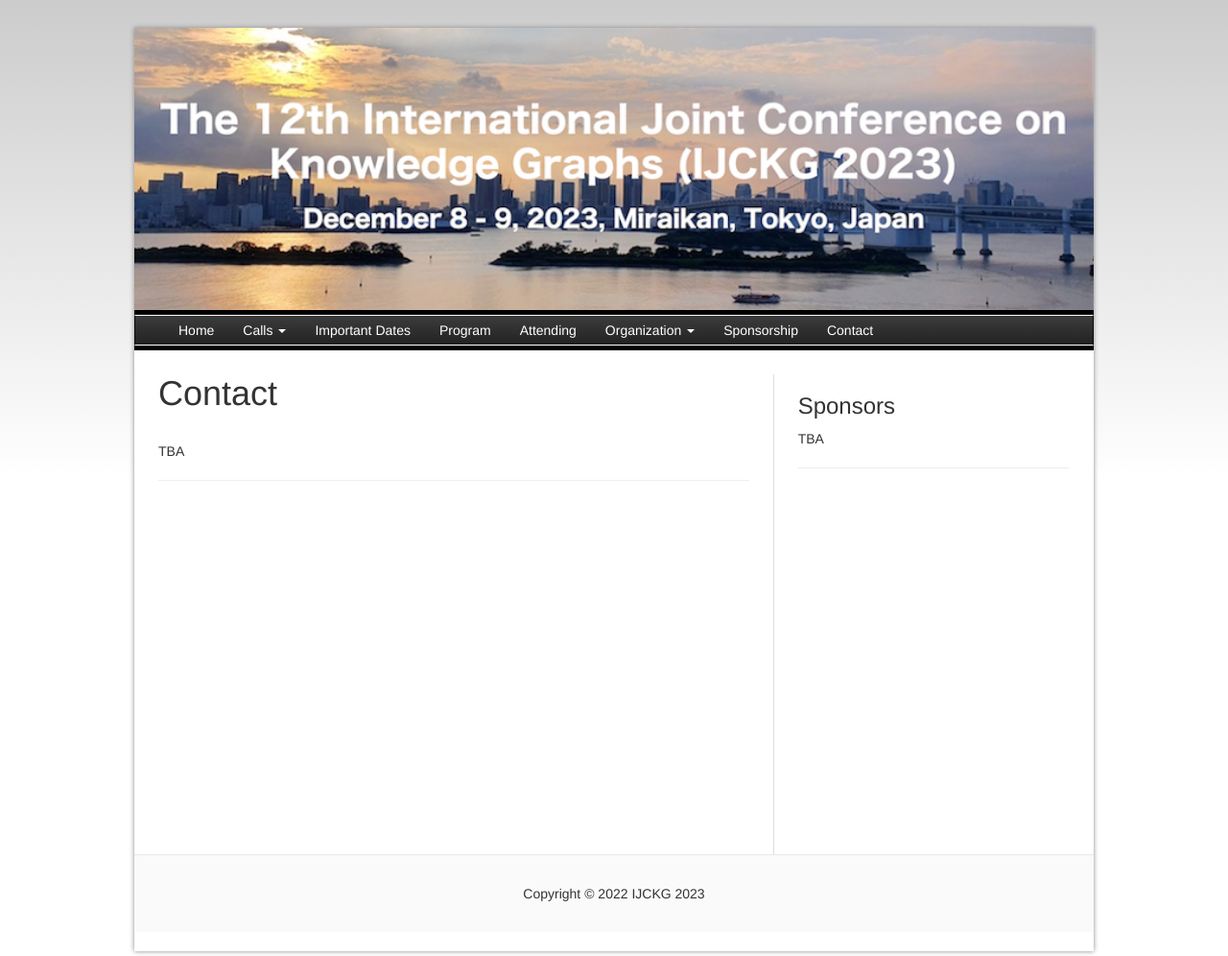
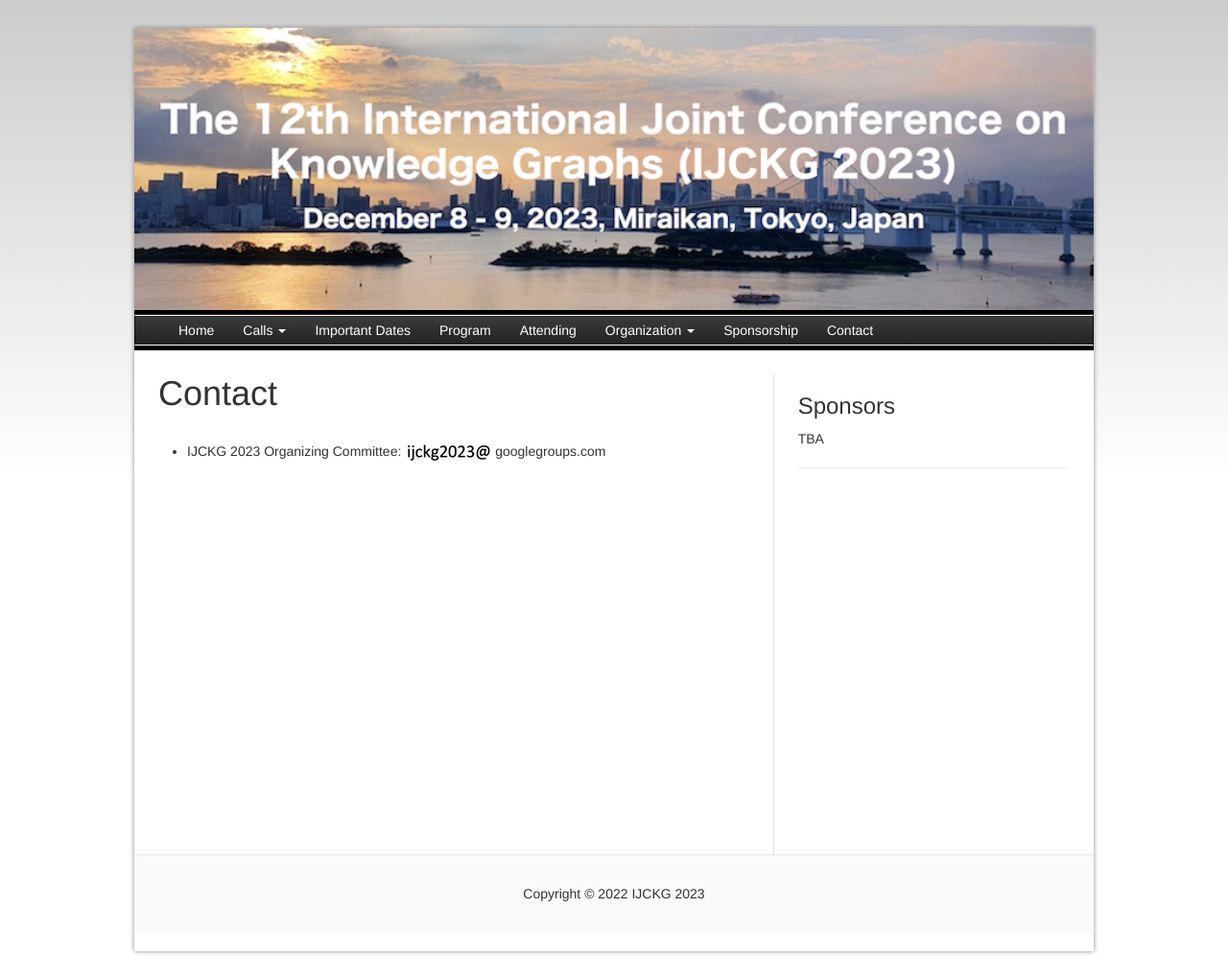
Before and after one commit to IJCKGconference/IJCKG2023, a Jekyll site: the page built from pages/contact.html, in a window 1280 px wide. Shown: the whole page at 96% size. Built offline with Jekyll 4.4.1, drawn with Linux system fonts in a browser that asks for light colours.

Commit message:
update workshops.html and contact.html

```diff
--- a/pages/calls/workshops.html
+++ b/pages/calls/workshops.html
@@ -49,7 +49,8 @@ status: published
 
 <h3>Proposals should be sent via Email to</h3>
 <ul>
-  <li>IJCKG2023 Organize Committee: e-mail address to be announced</li>
+  <li>IJCKG 2023 Organizing Committee: <img src="{{ site.baseurl }}/images/misc/ijckg2023.png">googlegroups.com
+  </li>
 </ul>
 
 <h3>Workshop Chairs</h3>
--- a/pages/contact.html
+++ b/pages/contact.html
@@ -1,6 +1,6 @@
 ---
 title: "Contact"
-updated: 2018-07-13 00:00:00
+updated: 2023-01-14 00:00:00
 layout: default
 group: contact
 menu: main
@@ -8,18 +8,15 @@ status: published
 ---
 
 <h1>Contact</h1>
-TBA
-<hr />
+<ul>
+	<li>IJCKG 2023 Organizing Committee: <img src="{{ site.baseurl }}/images/misc/ijckg2023.png">googlegroups.com
+	</li>
+</ul>
 
 <!--
+<hr />
 <h4>JST 2017 Conference offers several levels of organizational sponsorship with the following benefits. </h4>
 
-<hr/>
-
-
-<ul>
-<li>JIST 2018 Organize Committee <img src="{{ site.baseurl }}/images/misc/jist2018.png" width="80"style="vertical-align: text-top;"> knowledge-graph.jp</li>
-</ul>
 -->
 <!-- <div class="row">
   <div class="col-md-4">
```
Also changed, not shown: images/misc/ijckg2023.png (added), 3 other files.
